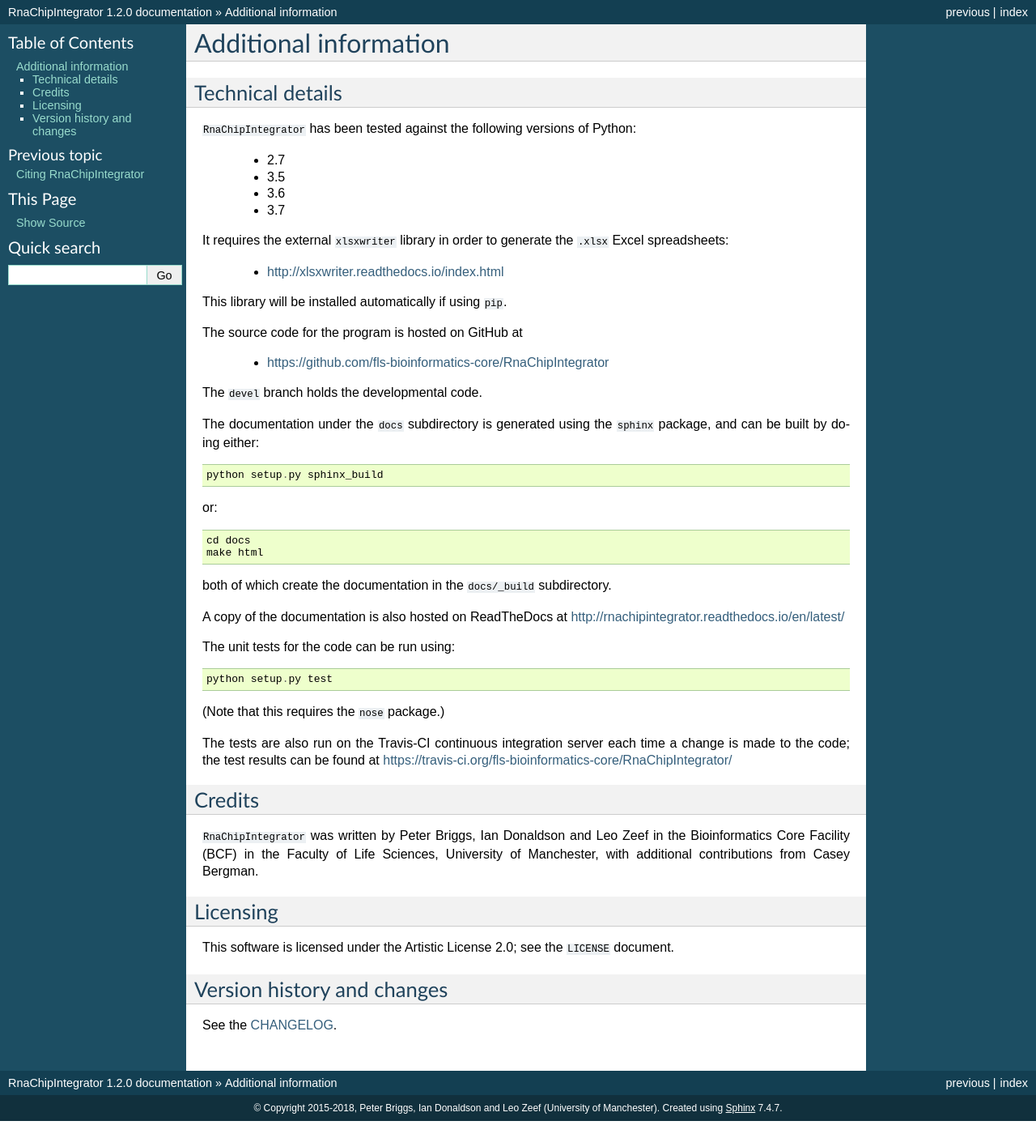
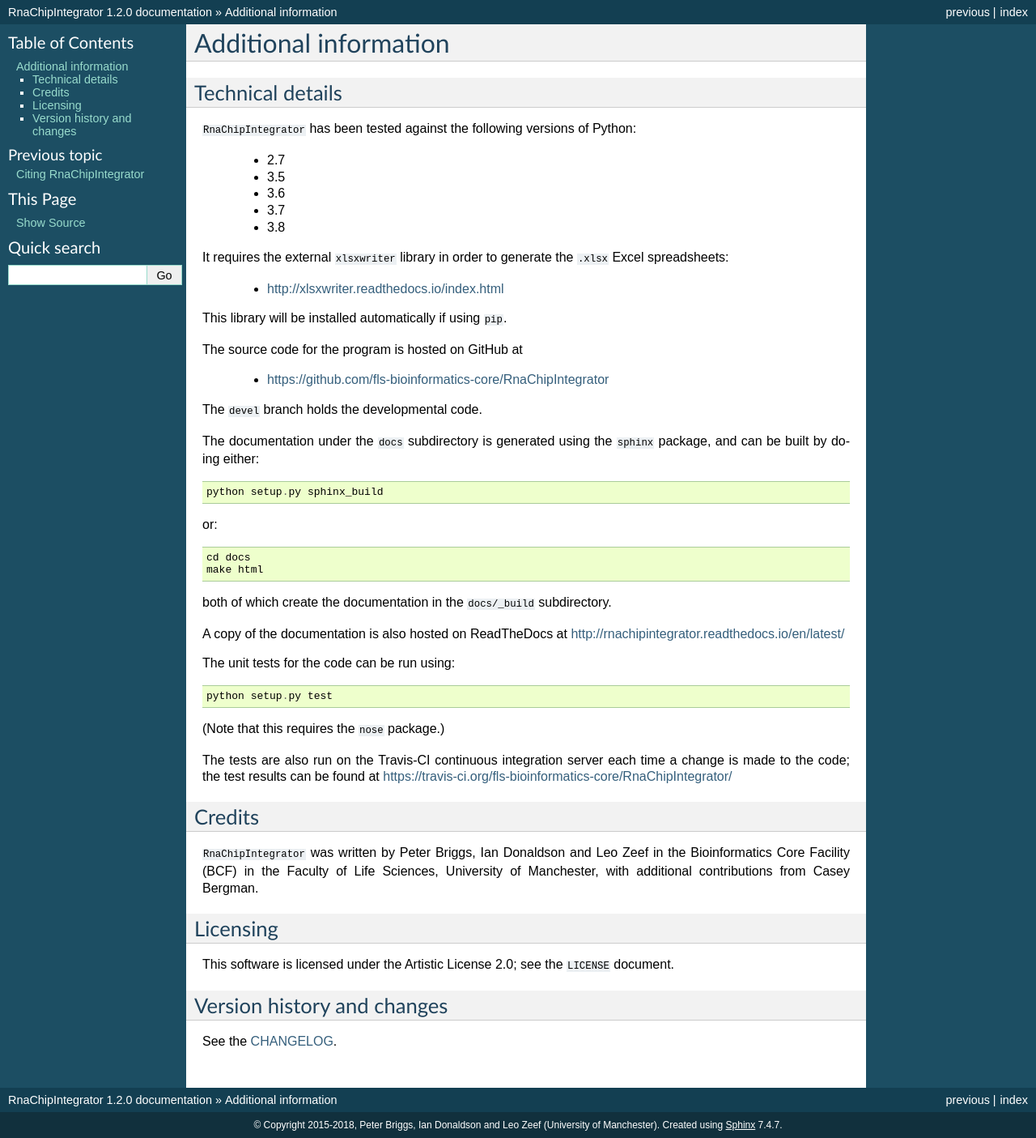
Before and after one commit to fls-bioinformatics-core/RnaChipIntegrator, a Sphinx documentation site: the page built from docs/additional_info.rst, in a window 1280 px wide. Shown: the whole page at 81% size. Built offline with Sphinx 7.4.7, drawn with Linux system fonts in a browser that asks for light colours; before the commit the page ends 1384 px from its top, so only the background shows below that.

Commit message:
Add Python 3.8 to the list of compatible Python versions in the documentation.

```diff
--- a/docs/additional_info.rst
+++ b/docs/additional_info.rst
@@ -13,6 +13,7 @@ Python:
  * 3.5
  * 3.6
  * 3.7
+ * 3.8
 
 It requires the external ``xlsxwriter`` library in order to generate the
 ``.xlsx`` Excel spreadsheets:
```
